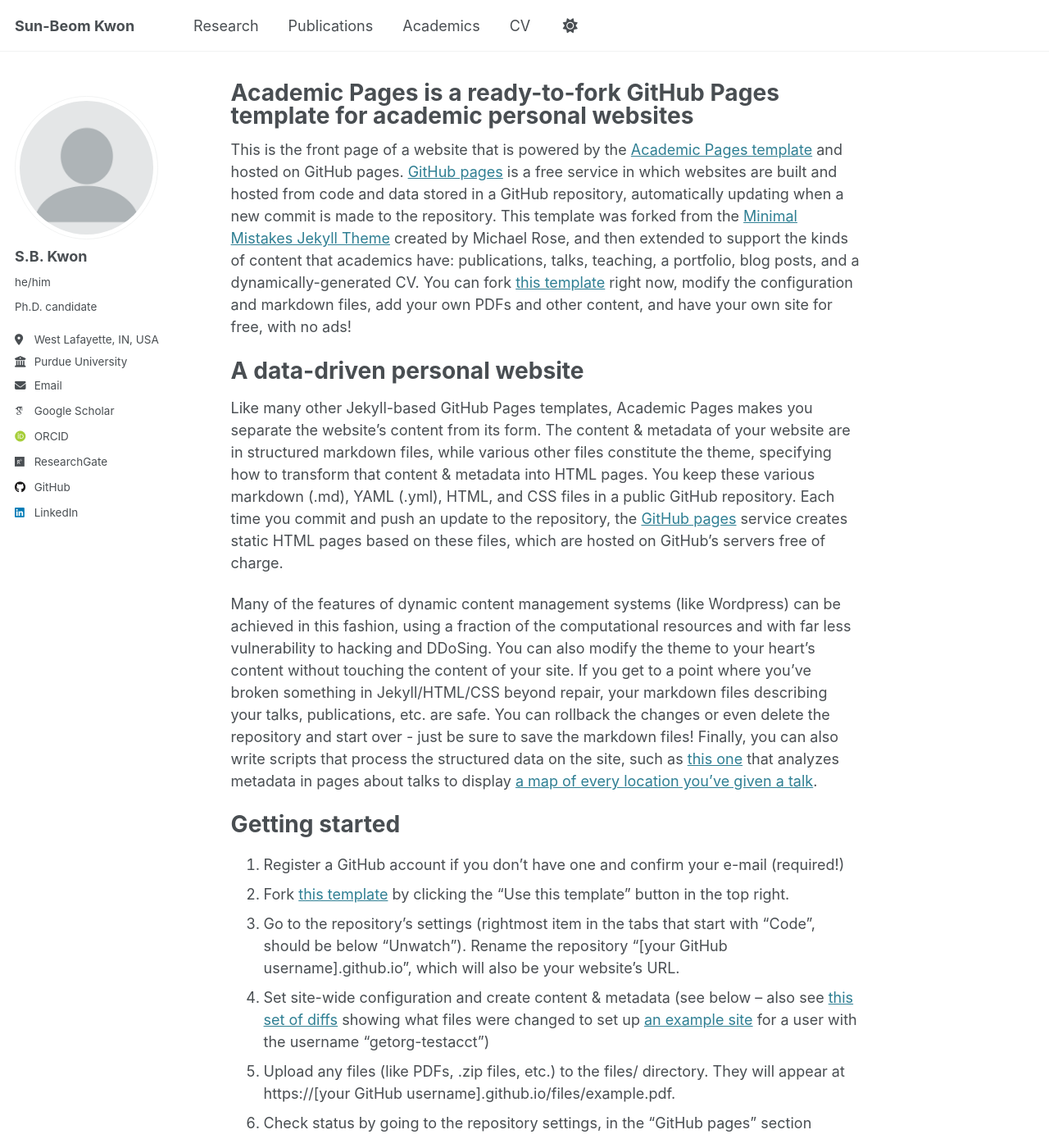
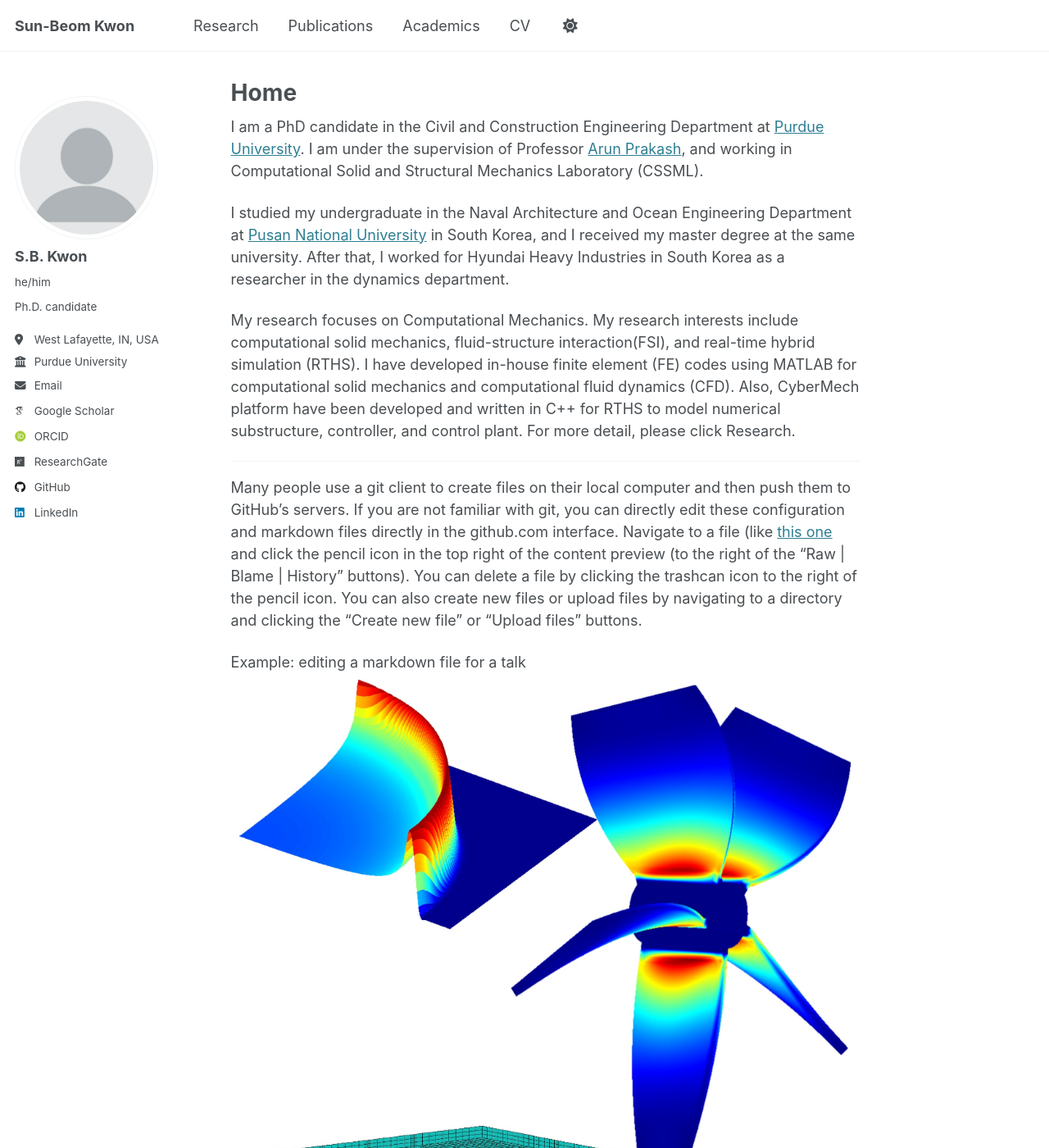
Before and after one commit to kwon193/kwon193.github.io, a Jekyll site: the page built from _pages/about.md, in a window 1280 px wide and 1400 px high. Shown: the whole window at 82% size. Built offline with Jekyll 4.4.1, drawn with Linux system fonts in a browser that asks for light colours; some web fonts are replaced; some of the changed text lies outside the part shown.

Commit message:
Update about.md

```diff
--- a/_pages/about.md
+++ b/_pages/about.md
@@ -1,49 +1,37 @@
 ---
 permalink: /
-title: "Academic Pages is a ready-to-fork GitHub Pages template for academic personal websites"
+title: "Home"
 author_profile: true
 redirect_from:
   - /about/
   - /about.html
 ---
 
-This is the front page of a website that is powered by the [Academic Pages template](https://github.com/academicpages/academicpages.github.io) and hosted on GitHub pages. [GitHub pages](https://pages.github.com) is a free service in which websites are built and hosted from code and data stored in a GitHub repository, automatically updating when a new commit is made to the repository. This template was forked from the [Minimal Mistakes Jekyll Theme](https://mmistakes.github.io/minimal-mistakes/) created by Michael Rose, and then extended to support the kinds of content that academics have: publications, talks, teaching, a portfolio, blog posts, and a dynamically-generated CV. You can fork [this template](https://github.com/academicpages/academicpages.github.io) right now, modify the configuration and markdown files, add your own PDFs and other content, and have your own site for free, with no ads!
+I am a PhD candidate in the Civil and Construction Engineering Department at [Purdue University](https://www.purdue.edu/). I am under the supervision of Professor [Arun Prakash](https://engineering.purdue.edu/~aprakas/index.htm), and working in Computational Solid and Structural Mechanics Laboratory (CSSML).
 
-A data-driven personal website
-======
-Like many other Jekyll-based GitHub Pages templates, Academic Pages makes you separate the website's content from its form. The content & metadata of your website are in structured markdown files, while various other files constitute the theme, specifying how to transform that content & metadata into HTML pages. You keep these various markdown (.md), YAML (.yml), HTML, and CSS files in a public GitHub repository. Each time you commit and push an update to the repository, the [GitHub pages](https://pages.github.com/) service creates static HTML pages based on these files, which are hosted on GitHub's servers free of charge.
+I studied my undergraduate in the Naval Architecture and Ocean Engineering Department at [Pusan National University](https://www.pusan.ac.kr/eng/Main.do) in South Korea, and I received my master degree at the same university. After that, I worked for Hyundai Heavy Industries in South Korea as a researcher in the dynamics department.
 
-Many of the features of dynamic content management systems (like Wordpress) can be achieved in this fashion, using a fraction of the computational resources and with far less vulnerability to hacking and DDoSing. You can also modify the theme to your heart's content without touching the content of your site. If you get to a point where you've broken something in Jekyll/HTML/CSS beyond repair, your markdown files describing your talks, publications, etc. are safe. You can rollback the changes or even delete the repository and start over - just be sure to save the markdown files! Finally, you can also write scripts that process the structured data on the site, such as [this one](https://github.com/academicpages/academicpages.github.io/blob/master/talkmap.ipynb) that analyzes metadata in pages about talks to display [a map of every location you've given a talk](https://academicpages.github.io/talkmap.html).
+My research focuses on Computational Mechanics. My research interests include computational solid mechanics, fluid-structure interaction(FSI), and real-time hybrid simulation (RTHS). I have developed in-house finite element (FE) codes using MATLAB for computational solid mechanics and computational fluid dynamics (CFD). Also, CyberMech platform have been developed and written in C++ for RTHS to model numerical substructure, controller, and control plant.  For more detail, please click Research.
 
-Getting started
-======
-1. Register a GitHub account if you don't have one and confirm your e-mail (required!)
-1. Fork [this template](https://github.com/academicpages/academicpages.github.io) by clicking the "Use this template" button in the top right.
-1. Go to the repository's settings (rightmost item in the tabs that start with "Code", should be below "Unwatch"). Rename the repository "[your GitHub username].github.io", which will also be your website's URL.
-1. Set site-wide configuration and create content & metadata (see below -- also see [this set of diffs](http://archive.is/3TPas) showing what files were changed to set up [an example site](https://getorg-testacct.github.io) for a user with the username "getorg-testacct")
-1. Upload any files (like PDFs, .zip files, etc.) to the files/ directory. They will appear at https://[your GitHub username].github.io/files/example.pdf.
-1. Check status by going to the repository settings, in the "GitHub pages" section
-
-Site-wide configuration
-------
-The main configuration file for the site is in the base directory in [_config.yml](https://github.com/academicpages/academicpages.github.io/blob/master/_config.yml), which defines the content in the sidebars and other site-wide features. You will need to replace the default variables with ones about yourself and your site's github repository. The configuration file for the top menu is in [_data/navigation.yml](https://github.com/academicpages/academicpages.github.io/blob/master/_data/navigation.yml). For example, if you don't have a portfolio or blog posts, you can remove those items from that navigation.yml file to remove them from the header.
-
-Create content & metadata
-------
-For site content, there is one markdown file for each type of content, which are stored in directories like _publications, _talks, _posts, _teaching, or _pages. For example, each talk is a markdown file in the [_talks directory](https://github.com/academicpages/academicpages.github.io/tree/master/_talks). At the top of each markdown file is structured data in YAML about the talk, which the theme will parse to do lots of cool stuff. The same structured data about a talk is used to generate the list of talks on the [Talks page](https://academicpages.github.io/talks), each [individual page](https://academicpages.github.io/talks/2012-03-01-talk-1) for specific talks, the talks section for the [CV page](https://academicpages.github.io/cv), and the [map of places you've given a talk](https://academicpages.github.io/talkmap.html) (if you run this [python file](https://github.com/academicpages/academicpages.github.io/blob/master/talkmap.py) or [Jupyter notebook](https://github.com/academicpages/academicpages.github.io/blob/master/talkmap.ipynb), which creates the HTML for the map based on the contents of the _talks directory).
-
-**Markdown generator**
-
-The repository includes [a set of Jupyter notebooks](https://github.com/academicpages/academicpages.github.io/tree/master/markdown_generator
-) that converts a CSV containing structured data about talks or presentations into individual markdown files that will be properly formatted for the Academic Pages template. The sample CSVs in that directory are the ones I used to create my own personal website at stuartgeiger.com. My usual workflow is that I keep a spreadsheet of my publications and talks, then run the code in these notebooks to generate the markdown files, then commit and push them to the GitHub repository.
-
-How to edit your site's GitHub repository
 ------
 Many people use a git client to create files on their local computer and then push them to GitHub's servers. If you are not familiar with git, you can directly edit these configuration and markdown files directly in the github.com interface. Navigate to a file (like [this one](https://github.com/academicpages/academicpages.github.io/blob/master/_talks/2012-03-01-talk-1.md) and click the pencil icon in the top right of the content preview (to the right of the "Raw | Blame | History" buttons). You can delete a file by clicking the trashcan icon to the right of the pencil icon. You can also create new files or upload files by navigating to a directory and clicking the "Create new file" or "Upload files" buttons.
 
 Example: editing a markdown file for a talk
-![Editing a markdown file for a talk](/images/editing-talk.png)
+![Editing a markdown file for a talk](/image_sk/CSM.jpg)
 
-For more info
-------
-More info about configuring Academic Pages can be found in [the guide](https://academicpages.github.io/markdown/), the [growing wiki](https://github.com/academicpages/academicpages.github.io/wiki), and you can always [ask a question on GitHub](https://github.com/academicpages/academicpages.github.io/discussions). The [guides for the Minimal Mistakes theme](https://mmistakes.github.io/minimal-mistakes/docs/configuration/) (which this theme was forked from) might also be helpful.
+<style>
+table {
+    border-collapse: collapse;
+}
+table, th, td {
+   border: none;
+}
+blockquote {
+    border-left: none;
+    padding-left: 10px;
+}
+</style>
+
+| Column One    | Column Two    |
+| ---           | ---           |
+| data cell one | data cell two |
```
